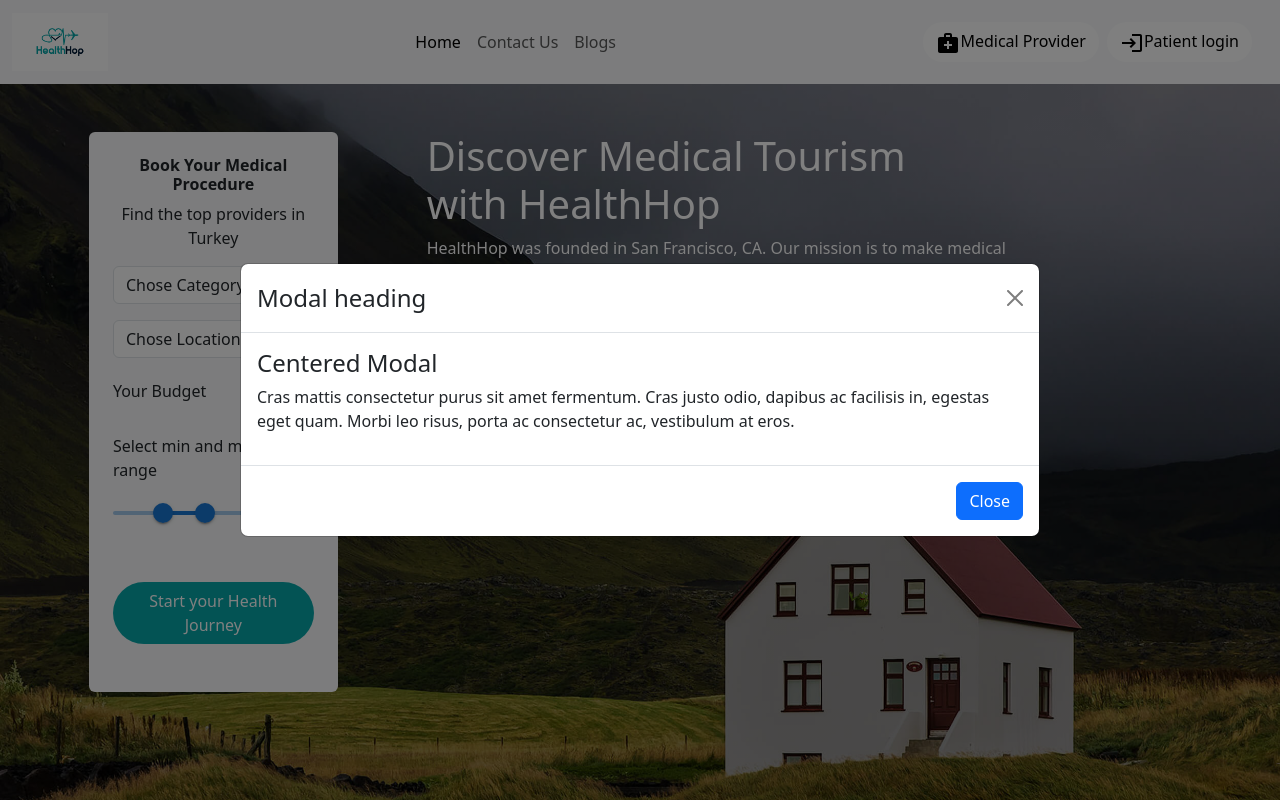
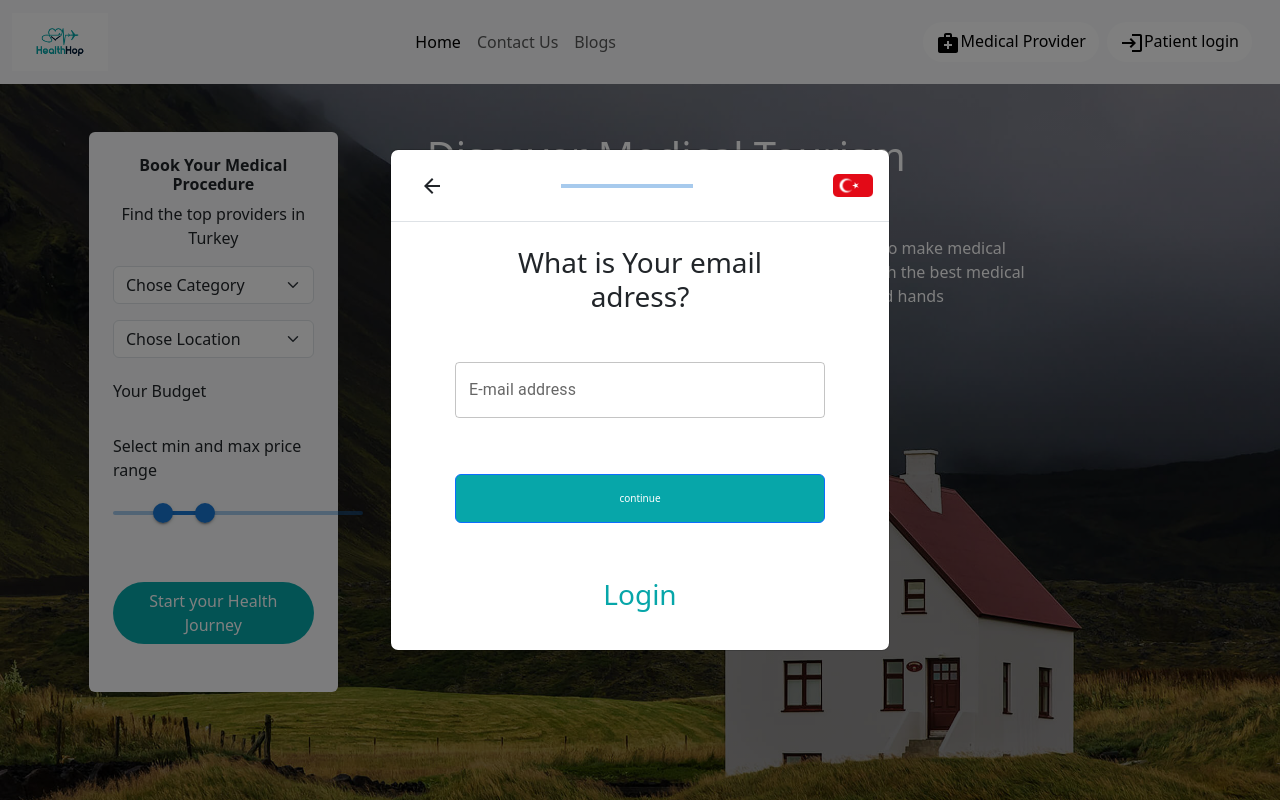
Before and after one commit to soniaFarhan/healthhop, a React (Create React App) app: page / in a window 1280 px wide. Both pictures are taken after a click on the button "Patient login". Shown: the top 800 px of the page. Built offline with nearby package versions, Linux system fonts and the light colour scheme.

Commit message:
add popup

```diff
--- a/src/components/Layout.jsx
+++ b/src/components/Layout.jsx
@@ -24,20 +24,22 @@ import Popup2 from "./Popup2";
 
 export const Layout = () => {
 
-  // const [isHovered, setIsHovered] = useState(false);
-  // const [showLinks, setShowLinks] = useState(false);
+  const [isHovered, setIsHovered] = useState(false);
+  const [showLinks, setShowLinks] = useState(false);
 
-  // const handleLinkHover = () => {
-  //   setIsHovered(true);
-  //   setShowLinks(true);
-  // };
-  // const handleLinkLeave = () => {
-  //   setIsHovered(false);
-  //   // You may want to add a delay here to give the user a chance to move their cursor to the list
-  //   setTimeout(() => {
-  //     setShowLinks(false);
-  //   }, 20000); // Adjust the delay as needed
-  // };
+  const handleLinkHover = () => {
+    setIsHovered(true);
+    setShowLinks(true);
+  };
+
+  // Add an event handler for when the cursor leaves the link
+  const handleLinkLeave = () => {
+    setIsHovered(false);
+    // You may want to add a delay here to give the user a chance to move their cursor to the list
+    setTimeout(() => {
+      setShowLinks(false);
+    }, 8000); // Adjust the delay as needed
+  };
 
   return (
     <div className="layout">
@@ -98,12 +100,12 @@ export const Layout = () => {
             to="/profession"
             title="Healthcare"
             style={{ fontSize: '16px' }}
-            // onMouseEnter={handleLinkHover}
-            // onMouseLeave={handleLinkLeave}
+            onMouseEnter={handleLinkHover}
+            onMouseLeave={handleLinkLeave}
           >
             Blogs
           </NavLink>
-          {/* {isHovered && showLinks && (
+          {isHovered && showLinks && (
         <div>
           <ul>
             <li><a href="#">Link 1</a></li>
@@ -112,7 +114,7 @@ export const Layout = () => {
 
           </ul>
         </div>
-      )} */}
+      )}
         </li>
 
       </ul>
--- a/src/components/Popup2.jsx
+++ b/src/components/Popup2.jsx
@@ -1,47 +1,199 @@
-import { Login, MedicalServices } from '@mui/icons-material';
-import React from 'react';
-import Button from 'react-bootstrap/Button';
+import { ArrowBack, Login, MedicalServices } from "@mui/icons-material";
+import { TextField } from "@mui/material";
+import React, { useState } from "react";
+import Button from "react-bootstrap/Button";
 
-import Modal from 'react-bootstrap/Modal';
+import Modal from "react-bootstrap/Modal";
+import ProgressMobileStepper from "./Steper";
 
 function MyVerticallyCenteredModal(props) {
+  const [activeStep, setActiveStep] = React.useState(0);
+
+  const handleNext = () => {
+    if(activeStep<3){
+
+        setActiveStep( activeStep + 1   );
+    }else
+    {setActiveStep(3) }
+  };
+  const handleback = () => {
+    if(activeStep>0){
+
+        setActiveStep( activeStep - 1   );
+    }else
+    {setActiveStep(0) }
+  };
+
+  const [data, setData] = useState([
+    {
+      id: 1,
+      stepper: <ProgressMobileStepper activeStep={activeStep} />,
+      heading:   <p className="mb-5">What is Your email <br /> adress?</p> ,
+      input: (
+        <TextField
+          id="outlined-basic"
+          label="E-mail address"
+          variant="outlined"
+          style={{ width: "100%" }}
+        />
+      ),
+
+      login: (
+        <Button
+          onClick={() => handleback()}
+          className="text-center mx-auto"
+          variant="text"
+        >
+          {" "}
+          <h3 className="text-center my-2 mt-5" style={{ color: "#07A6A9" }}>
+            Login
+          </h3>
+        </Button>
+      ),
+
+
+    },
+
+    {
+      id: 2,
+      img:'',
+      heading: <h3 >Set  up your Patient profile</h3> ,
+      text: <p className="text-center" style={{fontSize:"10px"}}>In publishing and graphic  design . lorem ipsum is placeholder text commonly <br /> to demonstrate  the visual form of</p>
+    },
+    { id: 3,
+        stepper: <ProgressMobileStepper activeStep={activeStep} />,
+        text: "Data 3" ,
+        heading: "About You",
+        input: (
+            <TextField
+              id="outlined-basic"
+              label=" Busniness name"
+              variant="outlined"
+              style={{ width: "100%" }}
+            />
+          ),
+        input2: (
+            <TextField
+              id="outlined-basic"
+              label=" Your name"
+              variant="outlined"
+              style={{ width: "100%" }}
+            />
+          ),
+        input3: (
+            <TextField
+              id="outlined-basic"
+              label=" Enter phone number"
+              variant="outlined"
+              style={{ width: "100%" }}
+            />
+          ),
+          text: <p className="text-center" style={{fontSize:"10px"}}>Tell us more about yourself and you business</p>
+     },
+    { id: 4,
+        stepper: <ProgressMobileStepper activeStep={activeStep} />,
+        text: "Data 3" ,
+        heading: "Password",
+        input: (
+            <TextField
+              id="outlined-basic"
+              label=" Password"
+              variant="outlined"
+              style={{ width: "100%" }}
+            />
+          ),
+        input2: (
+            <TextField
+              id="outlined-basic"
+              label=" Re-enter   password"
+              variant="outlined"
+              style={{ width: "100%" }}
+            />
+          ),
+
+          text: <p className="text-center" style={{fontSize:"10px"}}> Enter your password for business frofile</p>
+     },
+
+  ]);
+
+
   return (
     <Modal
       {...props}
-      size="lg"
+      size="md"
       aria-labelledby="contained-modal-title-vcenter"
       centered
     >
-      <Modal.Header closeButton>
-        <Modal.Title id="contained-modal-title-vcenter">
-          Modal heading
+      <Modal.Header>
+        <Button onClick={ handleback} variant="text">
+          {" "}
+          <ArrowBack />
+        </Button>
+        {}
+        <Modal.Title
+          className="text-center"
+          style={{ width: "100%" }}
+          id="contained-modal-title-vcenter"
+        >
+          <div className="text-center d-flex ms-5 ps-5">
+          <ProgressMobileStepper  activeStep={activeStep} />
+
+          <img src={require("../assets/Flag_of_Turkey.png")} alt="" width={"40px"} />
+          </div>
         </Modal.Title>
       </Modal.Header>
-      <Modal.Body>
-        <h4>Centered Modal</h4>
-        <p>
-          Cras mattis consectetur purus sit amet fermentum. Cras justo odio,
-          dapibus ac facilisis in, egestas eget quam. Morbi leo risus, porta ac
-          consectetur ac, vestibulum at eros.
-        </p>
+      <Modal.Body className="mx-5 my-2">
+        <h3 className="text-center mb-2">{data[activeStep].heading}</h3>
+        <p>  {data[activeStep].text} </p>
+        <div className="my-2" style={{ width: "100%" }}>
+          {data[activeStep]?.input}
+        </div>
+        <div className="my-2" style={{ width: "100%" }}>
+          {data[activeStep]?.input2}
+        </div>
+        <div className="pt-5">
+        <Button
+      onClick={() => handleNext()}
+      style={{
+        backgroundColor: "#07A6A9",
+        color: "white",
+        padding: "16px 80px",
+        fontSize: "10px",
+        width: "100%",
+      }}
+    >
+     continue
+    </Button>
+        </div>
+
+        <div className="text-center">
+        {data[activeStep].login}
+        </div>
       </Modal.Body>
-      <Modal.Footer>
-        <Button onClick={props.onHide}>Close</Button>
-      </Modal.Footer>
     </Modal>
   );
 }
 
-function Popup2 () {
+function Popup2() {
   const [modalShow, setModalShow] = React.useState(false);
+  const [activeStep, setActiveStep] = React.useState(0);
 
+  const handleNext = () => {
+    setActiveStep((prevActiveStep) => prevActiveStep + 1);
+  };
+
+  const handleBack = () => {
+    setActiveStep((prevActiveStep) => prevActiveStep - 1);
+  };
   return (
     <>
-
-   <button onClick={() => setModalShow(true)} className="btn btn_light rounded-pill">
-            <Login />
-            Patient login
-          </button>
+      <button
+        onClick={() => setModalShow(true)}
+        className="btn btn_light rounded-pill"
+      >
+        <Login />
+        Patient login
+      </button>
 
       <MyVerticallyCenteredModal
         show={modalShow}
@@ -51,4 +203,4 @@ function Popup2 () {
   );
 }
 
-export default Popup2
+export default Popup2;
--- /dev/null
+++ b/src/components/Steper.jsx
@@ -0,0 +1,20 @@
+import * as React from "react";
+import { useTheme } from "@mui/material/styles";
+import MobileStepper from "@mui/material/MobileStepper";
+import Button from "@mui/material/Button";
+import KeyboardArrowLeft from "@mui/icons-material/KeyboardArrowLeft";
+import KeyboardArrowRight from "@mui/icons-material/KeyboardArrowRight";
+
+export default function ProgressMobileStepper({ activeStep }) {
+  const theme = useTheme();
+
+  return (
+    <MobileStepper
+      variant="progress"
+      steps={4}
+      position="static"
+      activeStep={activeStep}
+      sx={{ maxWidth: 2000, flexGrow: 2 }}
+    />
+  );
+}
```
